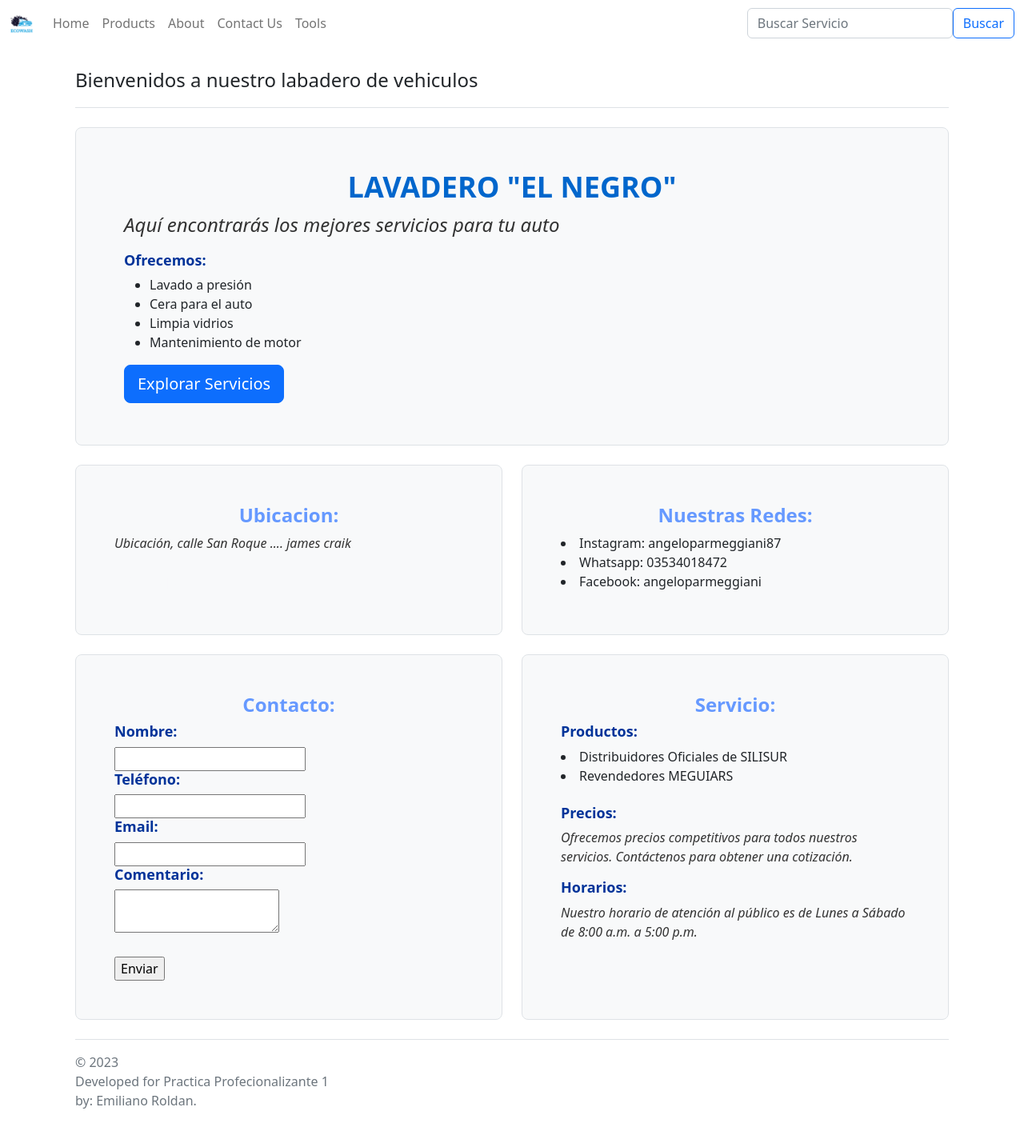
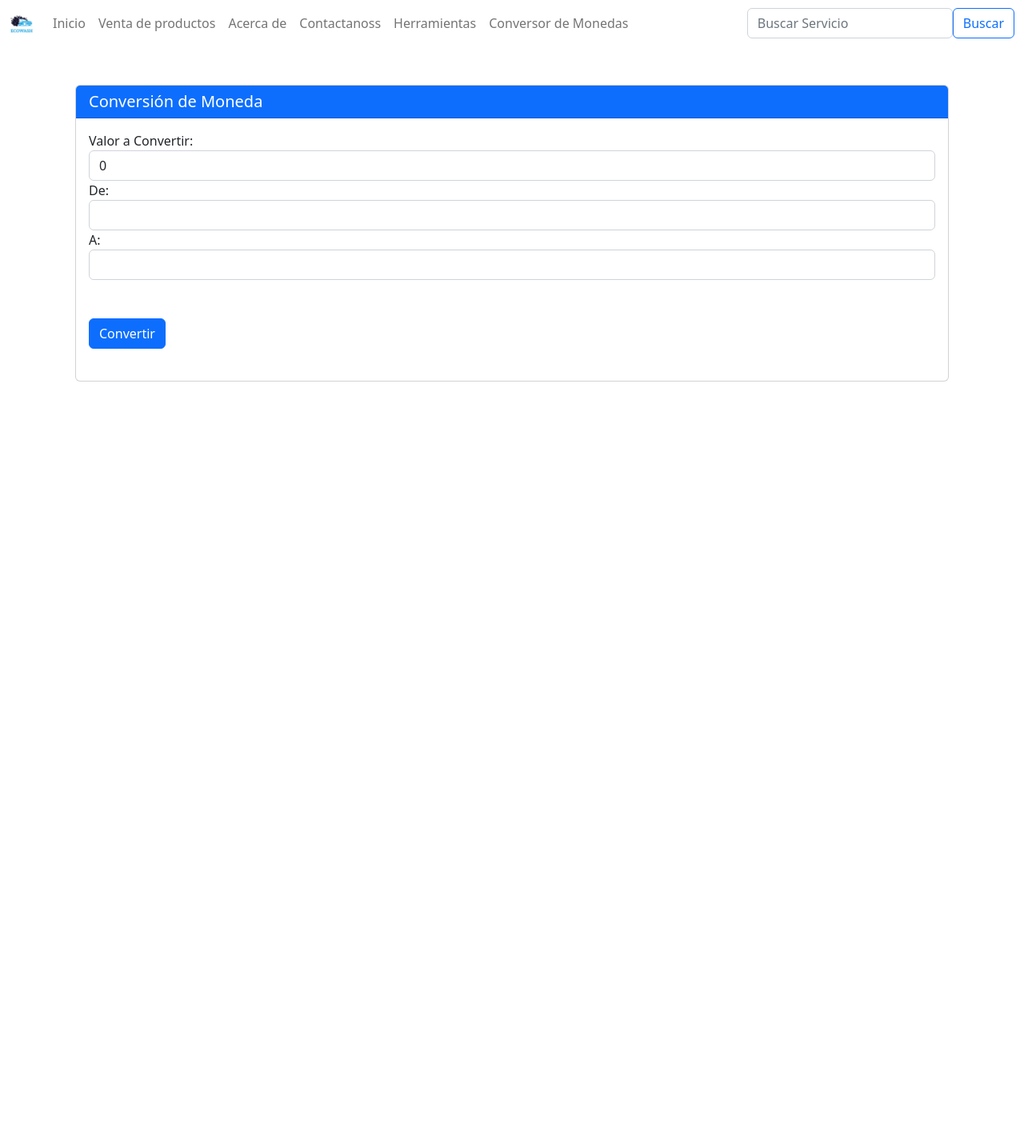
Before and after one commit to emiliano1995/LavaderoP1, an Angular app: page /monedas in a window 1280 px wide. Before the commit this address led to /home. Shown: the top 1424 px of the page at 80% size. After the commit the page ends 800 px from the top, so only its background shows below. Built offline with nearby package versions, Linux system fonts and the light colour scheme.

Commit message:
Se agrego mailto al boton enviar, y ademas el componente de convercion de monedas con euro, dolar, real y la navegacion

```diff
--- a/src/app/app.module.ts
+++ b/src/app/app.module.ts
@@ -20,6 +20,8 @@ import { BuscadorComponent } from './components/buscador/buscador.component';
 import { HeroeTarjetaComponent } from './components/heroe-tarjeta/heroe-tarjeta.component';
 import { ContactComponent } from './components/contact/contact.component';
 import { DolarConvertComponent } from './components/dolar-convert/dolar-convert.component';
+import { MonedasConvertComponent } from './components/monedas-convert/monedas-convert.component';
+import { FormsModule } from '@angular/forms'; // <- Importa FormsModule
 
 
 @NgModule({
@@ -33,13 +35,15 @@ import { DolarConvertComponent } from './components/dolar-convert/dolar-convert.
     BuscadorComponent,
     HeroeTarjetaComponent,
     ContactComponent,
-    DolarConvertComponent
+    DolarConvertComponent,
+    MonedasConvertComponent
 
   ],
   imports: [
     BrowserModule,
     AppRoutingModule,
-    APP_ROUTING
+    APP_ROUTING,
+    FormsModule // <- Agrega FormsModule a los imports
   ],
   providers: [
     HeroesService,
--- a/src/app/app.routes.ts
+++ b/src/app/app.routes.ts
@@ -6,6 +6,7 @@ import { HeroeComponent } from "../app/components/heroe/heroe.component";
 import { BuscadorComponent} from "./components/buscador/buscador.component";
 import { ContactComponent } from "./components/contact/contact.component";
 import { DolarConvertComponent } from "./components/dolar-convert/dolar-convert.component";
+import { MonedasConvertComponent } from "./components/monedas-convert/monedas-convert.component";
 
 const ROUTES: Routes = [
     { path: 'home', component: HomeComponent },
@@ -13,6 +14,7 @@ const ROUTES: Routes = [
     { path: 'contact', component: ContactComponent },
     { path: 'heroes', component: HeroesComponent },
     { path: 'dolar', component: DolarConvertComponent },
+    { path: 'monedas', component: MonedasConvertComponent },
     { path: 'buscar/:termino', component: BuscadorComponent },
     { path: 'heroe/:id', component: HeroeComponent },
     { path: '**', pathMatch:'full', redirectTo: 'home' }
--- a/src/app/components/contact/contact.component.html
+++ b/src/app/components/contact/contact.component.html
@@ -21,7 +21,9 @@
           <label for="comentario">Comentario</label>
           <textarea class="form-control mb-3" id="comentario" rows="3" placeholder="Ingrese su comentario"></textarea>
         </div>
-        <button type="submit" class="btn btn-primary">Enviar</button>
+
+        <a class="btn btn-primary" href="mailto:emilianojesusroldan@gmail.com">enviar</a>
+
       </form>
     </div>
   </div>
--- a/src/app/components/home/home.component.html
+++ b/src/app/components/home/home.component.html
@@ -45,17 +45,34 @@
       <div class="col-md-6 animated fadeIn fast">
         <div class="h-100 p-5 bg-light border rounded-3">
           <h2>Contacto:</h2>
-          <form method="POST" action="enviar_email.php">
-            <h3><label>Nombre:</label><br></h3>
-            <input type="text" name="nombre" required> <br>
-            <h3><label>Teléfono:</label><br></h3>
-            <input type="text" name="telefono" required> <br>
-            <h3><label>Email:</label><br></h3>
-            <input type="email" name="email" required> <br>
-            <h3><label>Comentario:</label><br></h3>
-            <textarea name="comentario"></textarea><br><br>
-            <input type="submit" value="Enviar"/>
-          </form>
+          <div class="card animated fadeIn fast">
+            <div class="card-header">
+              Formulario de contacto
+            </div>
+            <div class="card-body">
+              <form>
+                <div class="form-group">
+                  <label for="nombre">Nombre</label>
+                  <input type="text" class="form-control" id="nombre" placeholder="Ingrese su nombre" required>
+                </div>
+                <div class="form-group">
+                  <label for="telefono">Teléfono</label>
+                  <input type="tel" class="form-control" id="telefono" placeholder="Ingrese su teléfono" required>
+                </div>
+                <div class="form-group">
+                  <label for="email">Email</label>
+                  <input type="email" class="form-control" id="email" placeholder="Ingrese su email" required>
+                </div>
+                <div class="form-group">
+                  <label for="comentario">Comentario</label>
+                  <textarea class="form-control mb-3" id="comentario" rows="3" placeholder="Ingrese su comentario"></textarea>
+                </div>
+
+                <a class="btn btn-primary" href="mailto:emilianojesusroldan@gmail.com">enviar</a>
+
+              </form>
+            </div>
+          </div>
         </div>
       </div>
       <div class="col-md-6 animated fadeIn fast">
--- /dev/null
+++ b/src/app/components/monedas-convert/monedas-convert.component.html
@@ -0,0 +1,32 @@
+<div class="container mt-5">
+    <div class="card">
+      <h5 class="card-header bg-primary text-white">Conversión de Moneda</h5>
+      <div class="card-body">
+        <div class="form-group">
+          <label for="valor">Valor a Convertir:</label>
+          <input type="number" class="form-control" id="valor" [(ngModel)]="valor">
+        </div>
+        <div class="form-group">
+          <label for="monedaOrigen">De:</label>
+          <select class="form-control" id="monedaOrigen" [(ngModel)]="monedaOrigen">
+            <option value="peso">Peso</option>
+            <option value="dolar">Dólar</option>
+            <option value="euro">Euro</option>
+            <option value="real">Real</option>
+          </select>
+        </div>
+        <div class="form-group">
+          <label for="monedaDestino">A:</label>
+          <select class="form-control mb-5" id="monedaDestino" [(ngModel)]="monedaDestino">
+            <option value="peso">Peso</option>
+            <option value="dolar">Dólar</option>
+            <option value="euro">Euro</option>
+            <option value="real">Real</option>
+          </select>
+        </div>
+        <button class="btn btn-primary" (click)="convertir()">Convertir</button>
+        <br><br>
+        <p class="mt-3" *ngIf="resultado">Resultado: {{resultado}}</p>
+      </div>
+    </div>
+  </div>
--- /dev/null
+++ b/src/app/components/monedas-convert/monedas-convert.component.ts
@@ -0,0 +1,60 @@
+import { Component, OnInit } from '@angular/core';
+
+
+
+@Component({
+  selector: 'app-monedas-convert',
+  templateUrl: './monedas-convert.component.html',
+
+})
+export class MonedasConvertComponent implements OnInit {
+
+
+
+  constructor() { }
+
+  ngOnInit(): void {
+  }
+  peso: number = 1;
+  valor: number = 0;
+  monedaOrigen: string = '';
+  monedaDestino: string = '';
+  resultado: number = 0;
+  //COTIZACIONES
+  dolar: number = 230;
+  euro: number = 250;
+  real: number = 40;
+
+  convertir() {
+    switch(this.monedaOrigen) {
+      case 'peso':
+        this.resultado = this.valor / this.getCotizacion(this.monedaDestino);
+        break;
+      case 'dolar':
+        this.resultado = this.valor * this.dolar / this.getCotizacion(this.monedaDestino);
+        break;
+      case 'euro':
+        this.resultado = this.valor * this.euro / this.getCotizacion(this.monedaDestino);
+        break;
+      case 'real':
+        this.resultado = this.valor * this.real / this.getCotizacion(this.monedaDestino);
+        break;
+    }
+  }
+
+  getCotizacion(moneda: string): any {
+    switch(moneda) {
+      case 'peso':
+        return this.peso;
+      case 'dolar':
+        return this.dolar;
+      case 'euro':
+        return this.euro;
+      case 'real':
+        return this.real;
+    }
+  }
+
+
+
+}
--- a/src/app/components/shared/navbar/navbar.component.html
+++ b/src/app/components/shared/navbar/navbar.component.html
@@ -11,18 +11,21 @@
     <div class="collapse navbar-collapse" id="navbarSupportedContent">
       <ul class="navbar-nav me-auto mb-2 mb-lg-0">
         <li class="nav-item" routerLinkActive="active">
-          <a class="nav-link" [routerLink]="['home']">Home</a>
+          <a class="nav-link" [routerLink]="['home']">Inicio</a>
         </li>
         <li class="nav-item" routerLinkActive="active">
-          <a class="nav-link" [routerLink]="['heroes']">Products</a>
+          <a class="nav-link" [routerLink]="['heroes']">Venta de productos</a>
         <li class="nav-item" routerLinkActive="active">
-          <a class="nav-link" [routerLink]="['about']">About</a>
+          <a class="nav-link" [routerLink]="['about']">Acerca de</a>
         </li>
         <li class="nav-item" routerLinkActive="active">
-          <a class="nav-link" [routerLink]="['contact']">Contact Us</a>
+          <a class="nav-link" [routerLink]="['contact']">Contactanoss</a>
         </li>
         <li class="nav-item" routerLinkActive="active">
-          <a class="nav-link" [routerLink]="['dolar']">Tools</a>
+          <a class="nav-link" [routerLink]="['dolar']">Herramientas</a>
+        </li>
+        <li class="nav-item" routerLinkActive="active">
+          <a class="nav-link" [routerLink]="['monedas']">Conversor de Monedas</a>
         </li>
 
 
```
